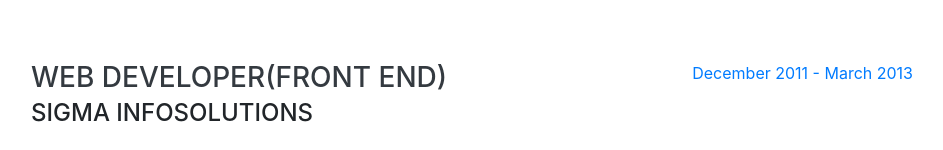
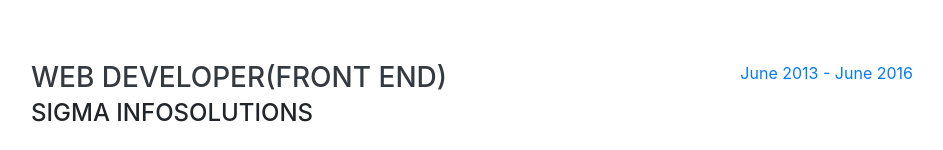
Before and after one commit to blueReact/portfolio, a website with bundled scripts: page public/index.html in a window 1280 px wide. Shown: the part 1096-1246 px from the top of the page, without its empty margins (304-1247 px from the left). Built offline with nearby package versions, Linux system fonts and the light colour scheme; a web font is replaced by a local one.

Commit message:
updated content

```diff
--- a/public/partials/home.partial.html
+++ b/public/partials/home.partial.html
@@ -51,7 +51,7 @@
             applications for both mobile and desktop.</p>
         </div>
         <div class="resume-date text-md-right">
-          <span class="text-primary">December 2011 - March 2013</span>
+          <span class="text-primary">June 2013 - June 2016</span>
         </div>
       </div>
 
```
